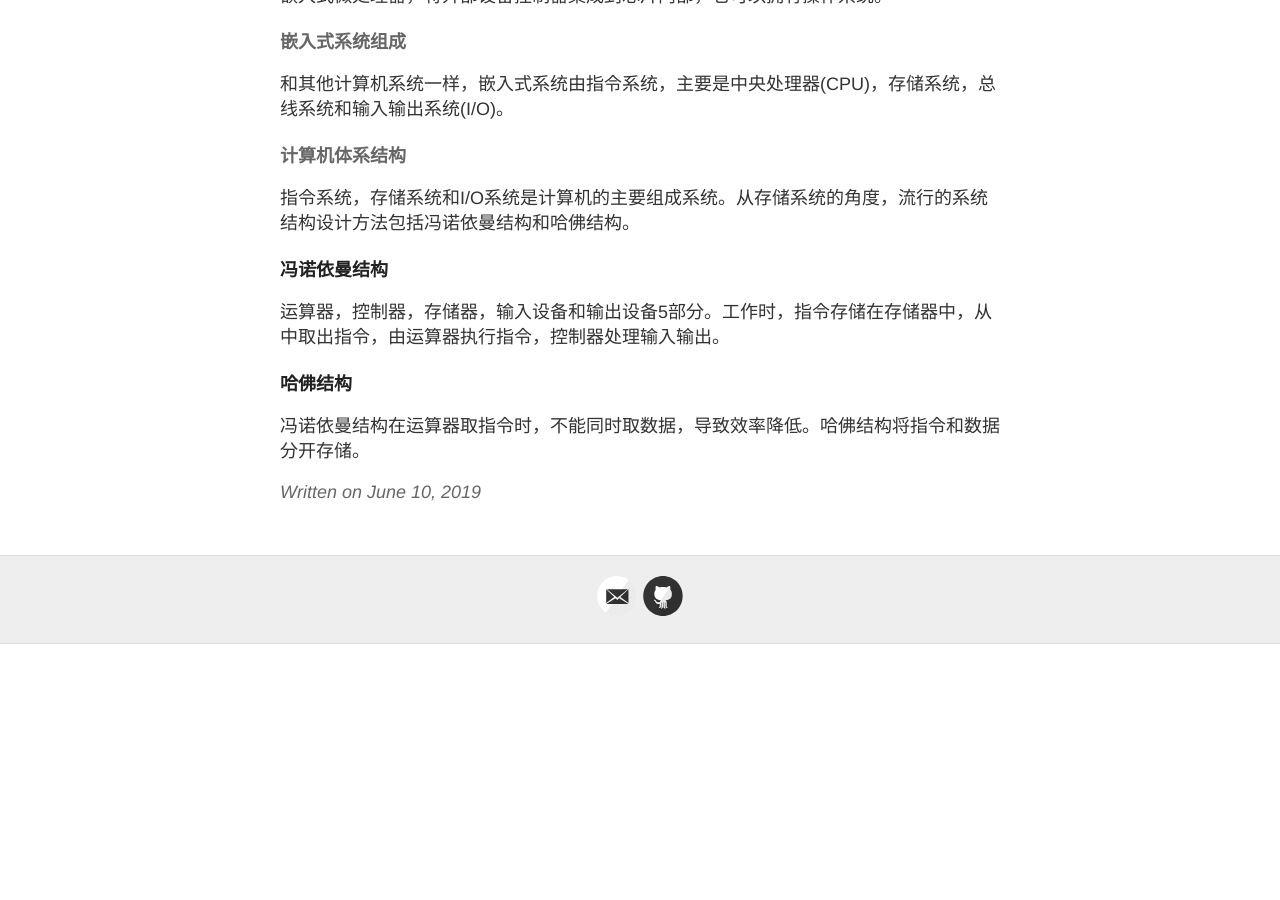
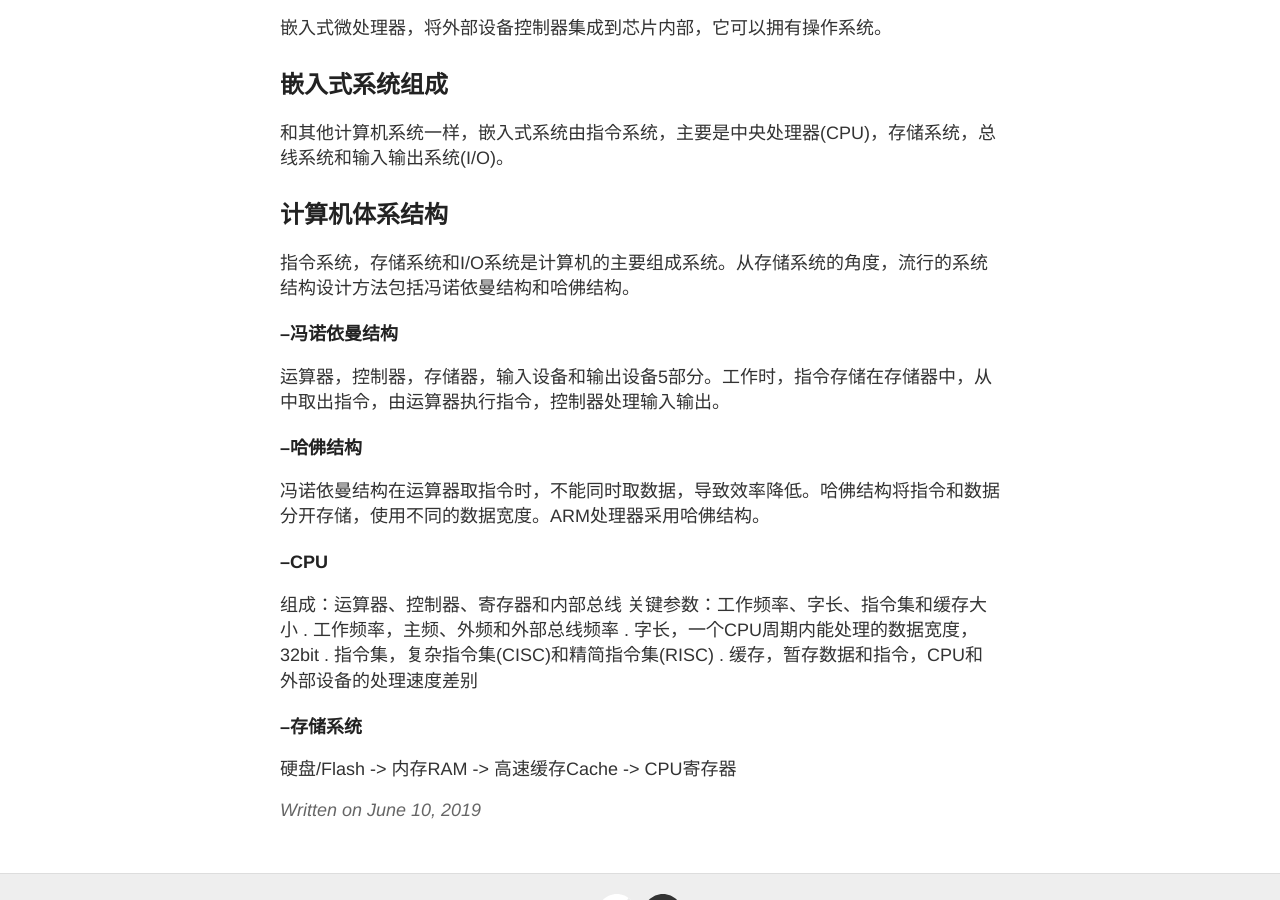
Before and after one commit to KevinACoder/kevinacoder.github.io.bkup2, a Jekyll site: the page built from _posts/2019-6-10-compute-arch.md, in a window 1280 px wide and 900 px high, scrolled down 553 px. Built offline with Jekyll 4.4.1, drawn with Linux system fonts in a browser that asks for light colours; before the commit the page ends 1197 px from its top, so only the background shows below that.

Commit message:
update posts

```diff
--- a/_posts/2019-6-10-compute-arch.md
+++ b/_posts/2019-6-10-compute-arch.md
@@ -3,31 +3,44 @@ layout: post
 title: Linux ARM嵌入式系统笔记
 ---
 
-## 嵌入式系统(Embedded System)
+# 嵌入式系统(Embedded System)
 
 嵌入式系统可以理解为为特定设备服务的软件，硬件可裁剪的计算机系统，ARM(Advanced RISC Machines)嵌入式系统是其中有代表性的体系结构。
 
 嵌入式系统有软件和硬件部分，硬件包括嵌入式微处理器，外部设备，软件包括嵌入式操作系统和应用软件。
 操作系统可以通过驱动程序操作外部设备。
 
-#### 嵌入式微控制器 vs 嵌入式微处理器
+## 嵌入式微控制器 vs 嵌入式微处理器
 
 嵌入式微控制器，或者称为单片机，处理能力低，只能用在相对简单的控制领域，但是体积小，很难拥有操作系统，设计较简单。
 
 嵌入式微处理器，将外部设备控制器集成到芯片内部，它可以拥有操作系统。
 
-#### 嵌入式系统组成
+## 嵌入式系统组成
 
 和其他计算机系统一样，嵌入式系统由指令系统，主要是中央处理器(CPU)，存储系统，总线系统和输入输出系统(I/O)。
 
-#### 计算机体系结构
+## 计算机体系结构
 
 指令系统，存储系统和I/O系统是计算机的主要组成系统。从存储系统的角度，流行的系统结构设计方法包括冯诺依曼结构和哈佛结构。
 
-###### 冯诺依曼结构
+##### --冯诺依曼结构
 
 运算器，控制器，存储器，输入设备和输出设备5部分。工作时，指令存储在存储器中，从中取出指令，由运算器执行指令，控制器处理输入输出。
 
-###### 哈佛结构
+##### --哈佛结构
 
-冯诺依曼结构在运算器取指令时，不能同时取数据，导致效率降低。哈佛结构将指令和数据分开存储。
+冯诺依曼结构在运算器取指令时，不能同时取数据，导致效率降低。哈佛结构将指令和数据分开存储，使用不同的数据宽度。ARM处理器采用哈佛结构。
+
+##### --CPU
+
+组成：运算器、控制器、寄存器和内部总线
+关键参数：工作频率、字长、指令集和缓存大小
+    . 工作频率，主频、外频和外部总线频率
+    . 字长，一个CPU周期内能处理的数据宽度，32bit
+    . 指令集，复杂指令集(CISC)和精简指令集(RISC)
+    . 缓存，暂存数据和指令，CPU和外部设备的处理速度差别
+
+##### --存储系统
+
+硬盘/Flash -> 内存RAM -> 高速缓存Cache -> CPU寄存器
```
